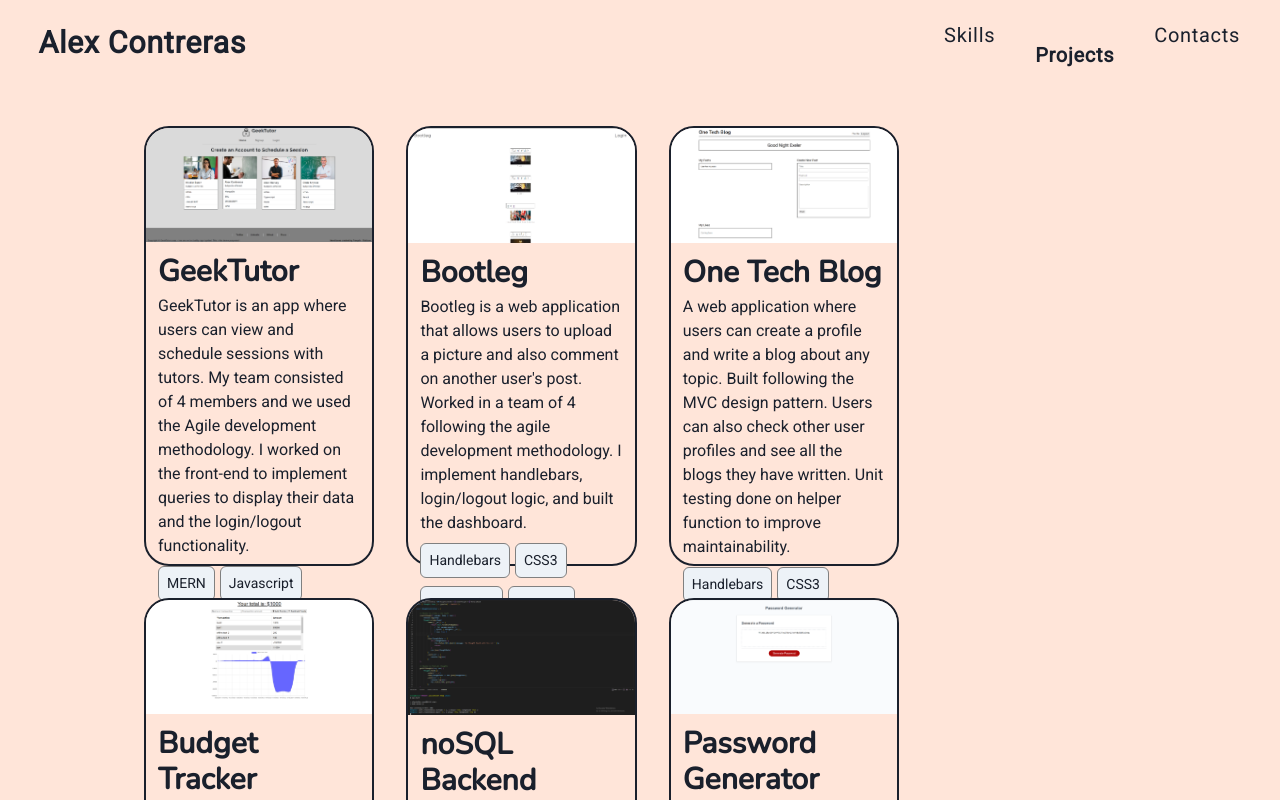
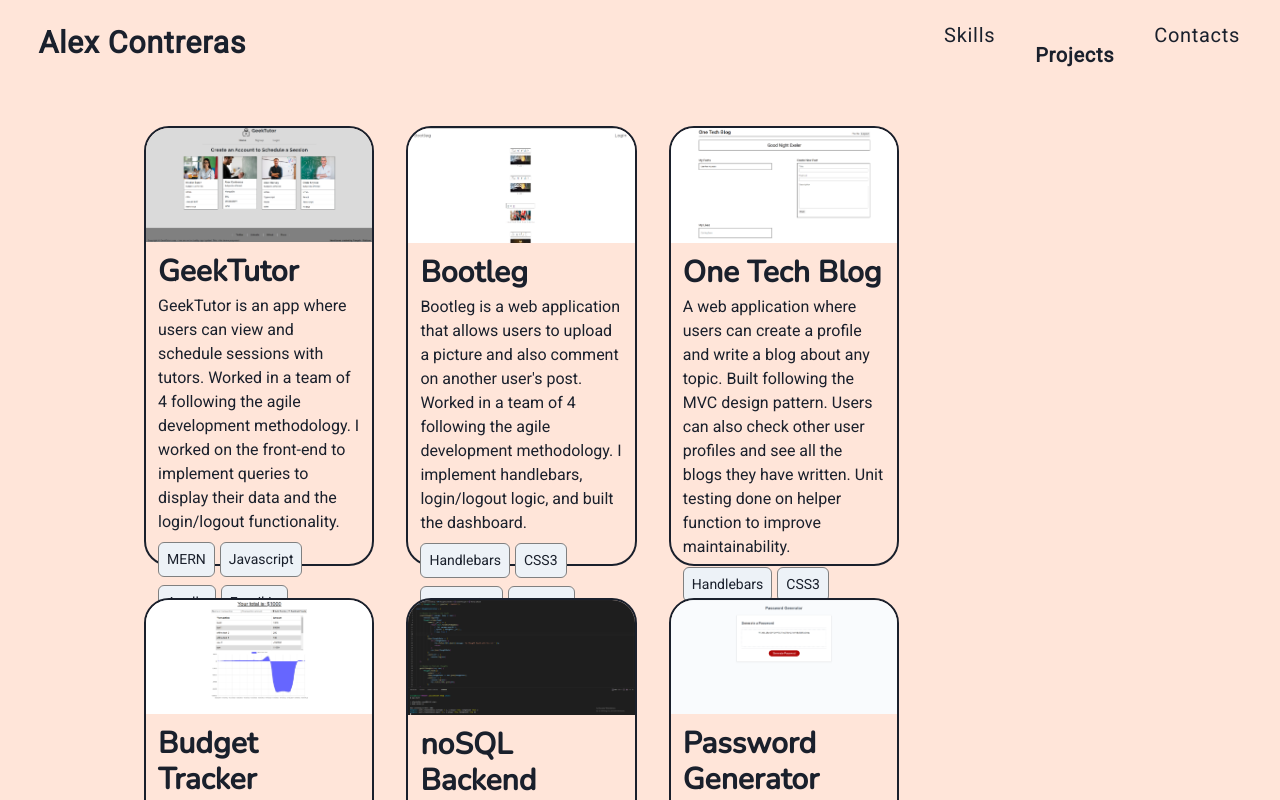
Before and after one commit to AlexUrielContreras/alex-website, a React (Create React App) app: page / in a window 1280 px wide. Both pictures are taken after a click on the link "Projects". Shown: the top 800 px of the page. Built offline with nearby package versions, Linux system fonts and the light colour scheme.

Commit message:
refactor: update project description

```diff
--- a/src/pages/Project.js
+++ b/src/pages/Project.js
@@ -5,7 +5,7 @@ function Projects() {
     const projectInfo = [
         {
             name: 'GeekTutor',
-            description: 'GeekTutor is an app where users can view and schedule sessions with tutors. My team consisted of 4 members and we used the Agile development methodology. I worked on the front-end to implement queries to display their data and the login/logout functionality.',
+            description: 'GeekTutor is an app where users can view and schedule sessions with tutors. Worked in a team of 4 following the agile development methodology. I worked on the front-end to implement queries to display their data and the login/logout functionality.',
             tech: ['MERN', 'Javascript', 'Apollo', 'Email.js'],
             link: 'https://geektutor-123.herokuapp.com/'
         },
@@ -29,13 +29,13 @@ function Projects() {
         },
         {
             name: 'noSQL Backend',
-            description: 'A social media application\'s backend. Designed REST apis to perform CRUD operations on the noSQL database',
+            description: 'A social media application\'s backend. Designed REST apis to perform CRUD operations on the noSQL database.',
             tech: ['Javascript', 'Express','MongoDB', 'Mongooes'],
             link: 'https://drive.google.com/file/d/143AhdeKcGKyDBXIridyw4-u2jVf4trBb/view'
         },
         {
             name: 'Password Generator',
-            description: 'Web application that outputs a password base on the users answers',
+            description: 'Web application that outputs a password base on the users answers.',
             tech: ['HTML5', 'CSS3', 'Javascript'],
             link: 'https://alexurielcontreras.github.io/Password-Generator/'
         }
```
